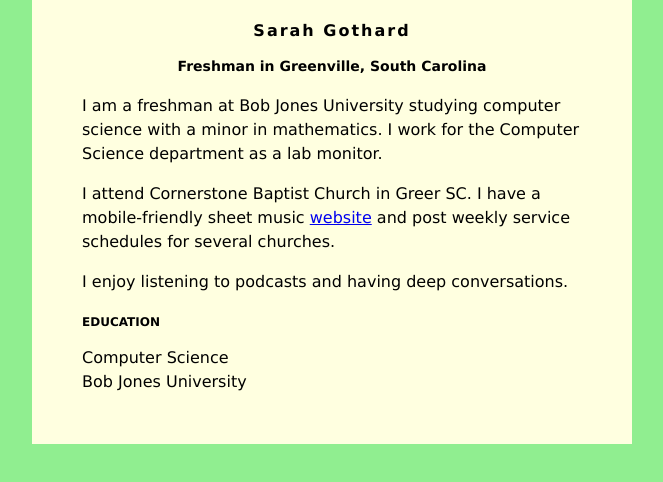
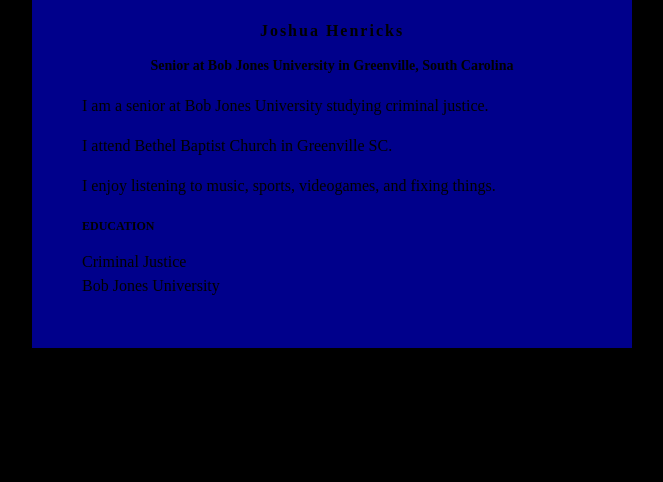
Before and after one commit to jhenr373/jhenr373.github.io, a plain HTML site: page index.html in a window 1280 px wide. Shown: the whole page, without its empty margins (308-971 px from the left). Drawn offline with Linux system fonts and the light colour scheme.

Commit message:
Update index.html

```diff
--- a/index.html
+++ b/index.html
@@ -2,11 +2,11 @@
 <head>
 <style>
 body {
-    background: lightgreen;
-    font-family: Verdana;
+    background: black;
+    font-family: Stencil;
 }
 #content {
-    background: lightyellow;
+    background: darkblue;
     min-width: 200px;
     max-width: 500px;
     padding: 50px;
@@ -30,21 +30,18 @@
 </head>
 <body>
     <div id="content">
-        <h1>Sarah Gothard</h1>
-        <h2>Freshman in Greenville, South Carolina</h2>
+        <h1>Joshua Henricks</h1>
+        <h2>Senior at Bob Jones University in Greenville, South Carolina</h2>
 
-         <p>I am a freshman at Bob Jones University studying computer science with a minor in
-            mathematics. I work for the Computer Science department as a lab monitor.</p>
+         <p>I am a senior at Bob Jones University studying criminal justice.</p>
          <p>
-            I attend Cornerstone Baptist Church in Greer SC. I have a mobile-friendly
-            sheet music <a href="https://mobilehymns.org/">website</a> and post weekly service
-            schedules for several churches.
+            I attend Bethel Baptist Church in Greenville SC.
          </p>
          <p>
-            I enjoy listening to podcasts and having deep conversations.
+            I enjoy listening to music, sports, videogames, and fixing things.
          </p>
         <h3>EDUCATION</h3>
-        Computer Science<br />
+        Criminal Justice<br />
         Bob Jones University
     </div>
 
```
